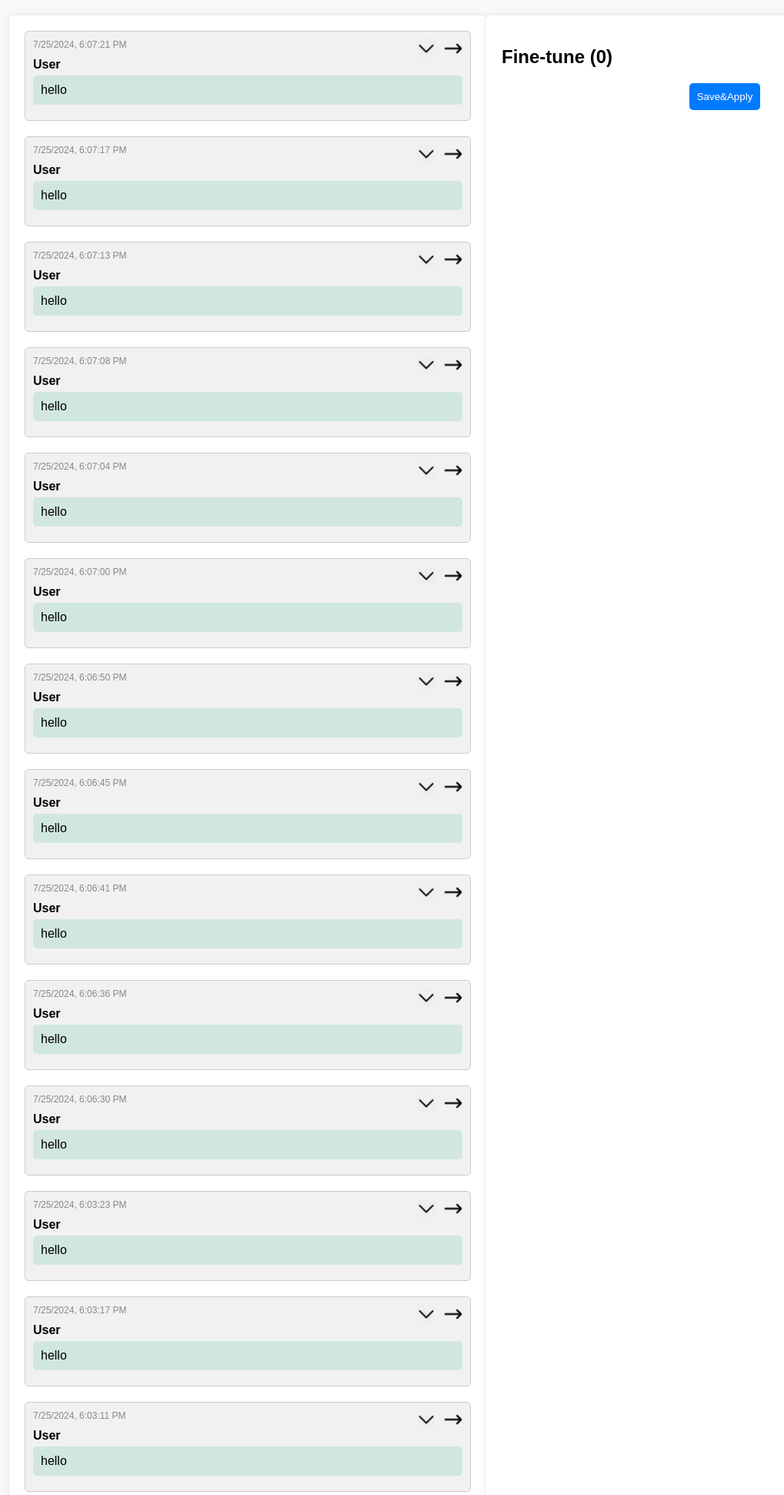
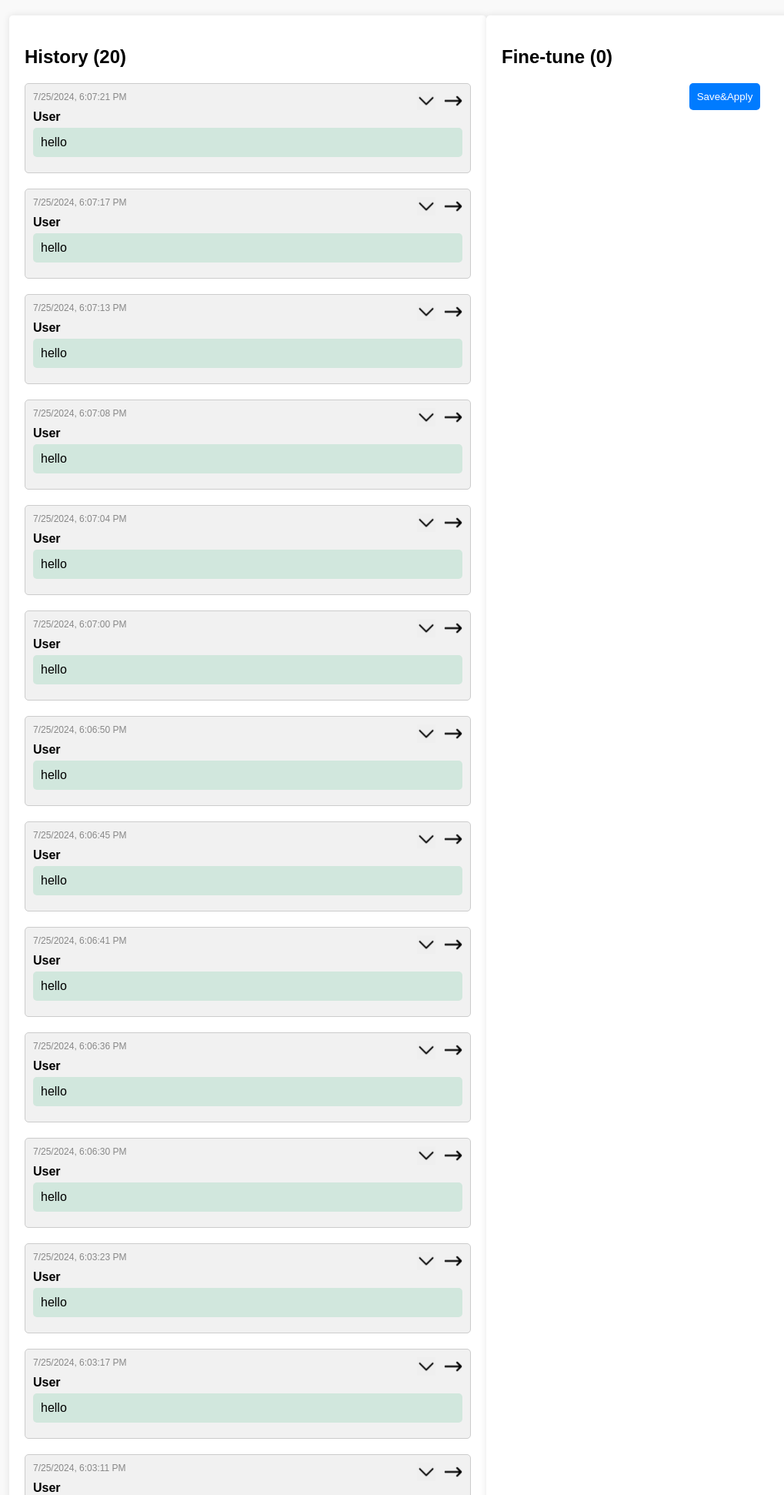
Before and after one commit to DehaoDong/LLM_as_educator, a Flask app: page /monitor in a window 1280 px wide. Shown: the top 1942 px of the page at 77% size, without its empty margins (8-1027 px from the left). Run offline with Flask 3, Linux system fonts and the light colour scheme; data that the repository does not hold is empty.

Commit message:
frontend debug

```diff
--- a/templates/monitor.html
+++ b/templates/monitor.html
@@ -162,6 +162,7 @@
 <body>
     <div id="history-container">
         <h2>History (<span id="history-counter">0</span>)</h2>
+        <div id="history-items"></div>
     </div>
     <div id="fine-tune-container">
         <h2>Fine-tune (<span id="fine-tune-counter">0</span>)</h2>
@@ -197,7 +198,7 @@
         }
 
         function displayHistory(history) {
-            const historyContainer = document.getElementById('history-container');
+            const historyContainer = document.getElementById('history-items');
             const historyCounter = document.getElementById('history-counter');
             historyContainer.innerHTML = ''; // Clear previous content
             historyCounter.textContent = history.length;
```
